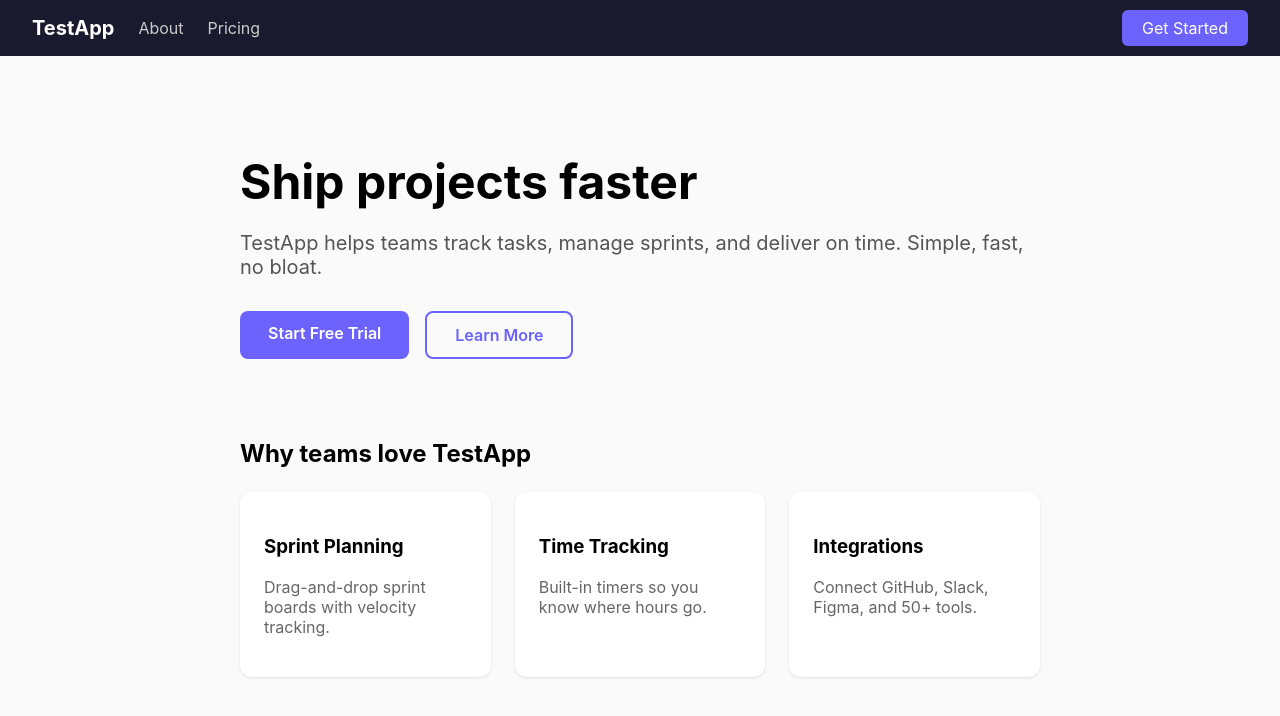
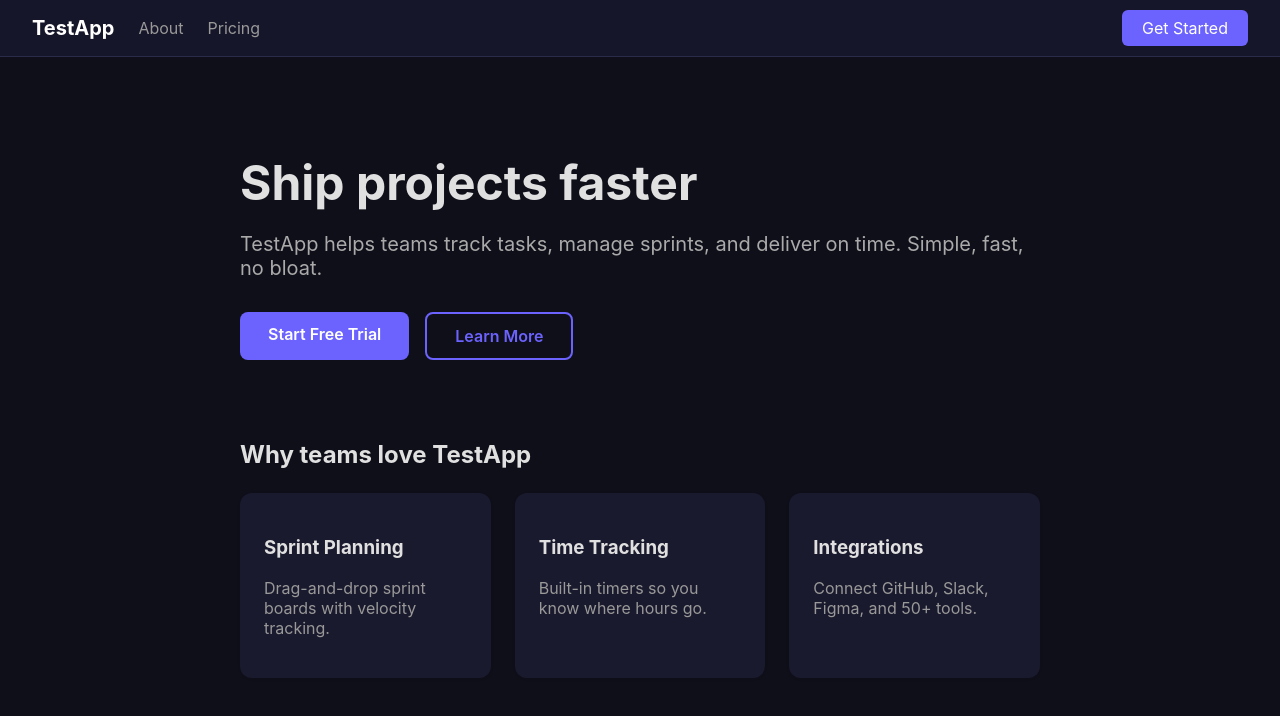
Before and after one commit to looksgoodtomeai/test-app, a Next.js app: page / in a window 1280 px wide. Shown: the top 716 px of the page. Built offline with nearby package versions, Linux system fonts and the light colour scheme.

Commit message:
feat: switch to dark mode theme

```diff
--- a/src/app/layout.tsx
+++ b/src/app/layout.tsx
@@ -8,11 +8,11 @@ export const metadata: Metadata = {
 export default function RootLayout({ children }: { children: React.ReactNode }) {
   return (
     <html lang="en">
-      <body style={{ margin: 0, fontFamily: '-apple-system, BlinkMacSystemFont, sans-serif', background: '#fafafa' }}>
-        <nav style={{ background: '#1a1a2e', color: '#fff', padding: '16px 32px', display: 'flex', gap: '24px', alignItems: 'center' }}>
+      <body style={{ margin: 0, fontFamily: '-apple-system, BlinkMacSystemFont, sans-serif', background: '#0f0f1a', color: '#e0e0e0' }}>
+        <nav style={{ background: '#16162a', color: '#fff', padding: '16px 32px', display: 'flex', gap: '24px', alignItems: 'center', borderBottom: '1px solid #2a2a4a' }}>
           <a href="/" style={{ color: '#fff', textDecoration: 'none', fontWeight: 700, fontSize: '1.25rem' }}>TestApp</a>
-          <a href="/about" style={{ color: '#ccc', textDecoration: 'none' }}>About</a>
-          <a href="/pricing" style={{ color: '#ccc', textDecoration: 'none' }}>Pricing</a>
+          <a href="/about" style={{ color: '#999', textDecoration: 'none' }}>About</a>
+          <a href="/pricing" style={{ color: '#999', textDecoration: 'none' }}>Pricing</a>
           <div style={{ marginLeft: 'auto' }}>
             <a href="/pricing" style={{ background: '#6c63ff', color: '#fff', padding: '8px 20px', borderRadius: '6px', textDecoration: 'none' }}>Get Started</a>
           </div>
--- a/src/app/page.tsx
+++ b/src/app/page.tsx
@@ -2,7 +2,7 @@ export default function Home() {
   return (
     <div style={{ maxWidth: 800, margin: '0 auto', padding: '64px 24px' }}>
       <h1 style={{ fontSize: '3rem', marginBottom: 16 }}>Ship projects faster</h1>
-      <p style={{ fontSize: '1.25rem', color: '#555', marginBottom: 32 }}>
+      <p style={{ fontSize: '1.25rem', color: '#aaa', marginBottom: 32 }}>
         TestApp helps teams track tasks, manage sprints, and deliver on time.
         Simple, fast, no bloat.
       </p>
@@ -23,9 +23,9 @@ export default function Home() {
             { title: 'Time Tracking', desc: 'Built-in timers so you know where hours go.' },
             { title: 'Integrations', desc: 'Connect GitHub, Slack, Figma, and 50+ tools.' },
           ].map((f) => (
-            <div key={f.title} style={{ background: '#fff', padding: 24, borderRadius: 12, boxShadow: '0 1px 3px rgba(0,0,0,0.1)' }}>
+            <div key={f.title} style={{ background: '#1a1a2e', padding: 24, borderRadius: 12, boxShadow: '0 1px 3px rgba(0,0,0,0.1)' }}>
               <h3>{f.title}</h3>
-              <p style={{ color: '#666', marginTop: 8 }}>{f.desc}</p>
+              <p style={{ color: '#999', marginTop: 8 }}>{f.desc}</p>
             </div>
           ))}
         </div>
```
